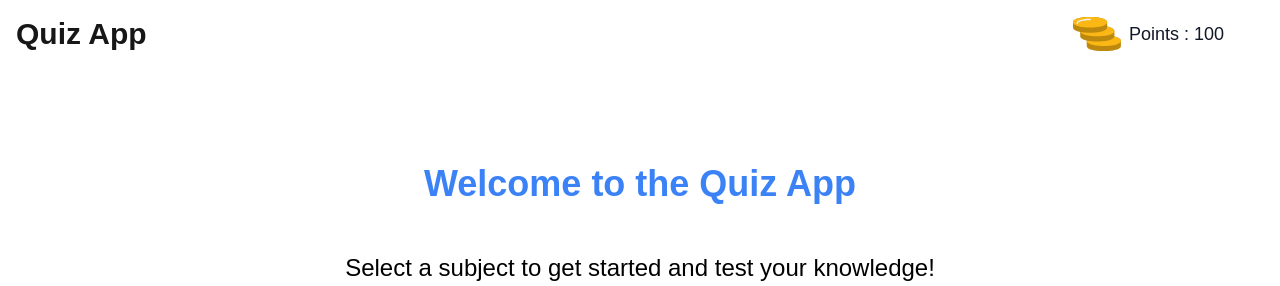
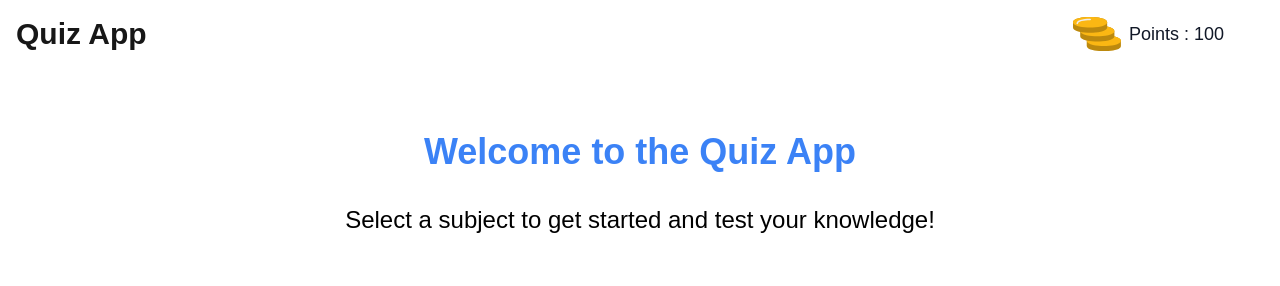
Before and after one commit to KavinT06/Quiz-app, a Next.js app: page / in a window 1280 px wide. Shown: the top 286 px of the page. Built offline with nearby package versions, Linux system fonts and the light colour scheme.

Commit message:
design altered

```diff
--- a/app/page.jsx
+++ b/app/page.jsx
@@ -23,8 +23,8 @@ const page = () => {
     return (
         <div>
             <div className="bg-white text-black">
-                <div className="mx-auto max-w-7xl py-16 p-6 lg:px-8">
-                    <h1 className="text-blue-500 font-bold text-4xl text-center py-8">
+                <div className="mx-auto max-w-7xl py-12 p-4 lg:px-8">
+                    <h1 className="text-blue-500 font-bold text-4xl text-center py-4">
                         Welcome to the Quiz App
                     </h1>
                     <h3 className="text-2xl text-center py-4 mb-10">
```
